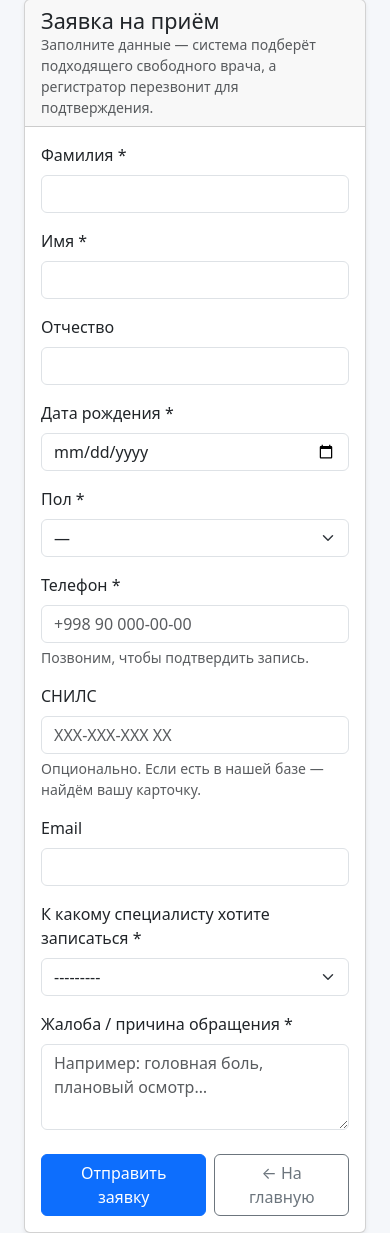
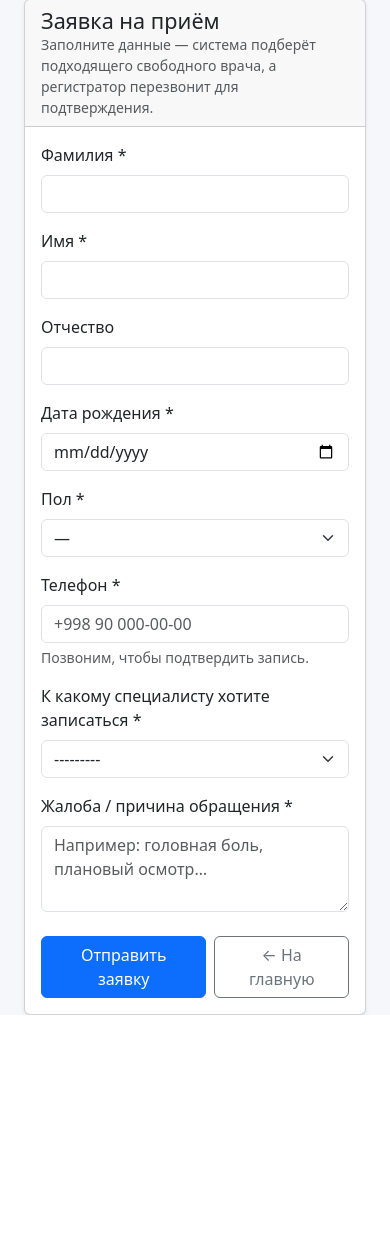
Before and after one commit to dima00110/project-jbnuu, a Django app: page /request/ in a window 390 px wide. Shown: the part 81-1314 px from the top of the page. After the commit the page ends 1096 px from the top, so only its background shows below. Run offline with Django 5.2, Linux system fonts and the light colour scheme; data that the repository does not hold is empty.

Commit message:
request form: drop optional snils and email fields
- PatientRequestForm no longer collects snils/email and lost the snils
  validator; the public form now asks for name, birth date, gender,
  phone, specialty and reason (+ honeypot)
- request_form.html: remove the two columns, remaining grid unchanged
- patient dedup (services.find_or_create_patient) is untouched: step ①
  by snils stays for programmatic calls, the web form just never sends
  it, so web requests fall through to step ② name + birth date
- smoke: 'field present' check replaced with absence checks for
  id_snils/id_email, snils/email params dropped from the request POSTs
  (patient CRUD checks keep using them); 282 -> 283 checks
- docs: UC22 main/alt flows no longer mention snils/email, dedup step ①
  annotated as "only when passed"

```diff
--- a/apps/appointments/forms.py
+++ b/apps/appointments/forms.py
@@ -124,7 +124,7 @@ class PatientRequestForm(forms.Form):
 
     Данные пациента + специальность → создаётся/находится карточка пациента
     и Direction в регистратуру, система подбирает свободных врачей.
-    Уникальность СНИЛС здесь не проверяется — её заменяет дедупликация
+    СНИЛС и email не собираются; дедупликация — по ФИО+дате рождения
     (apps.patients.services.find_or_create_patient).
     """
 
@@ -142,23 +142,12 @@ class PatientRequestForm(forms.Form):
         choices=[('', '—')] + list(Patient.Gender.choices),
         widget=forms.Select(attrs={'class': 'form-select'}),
     )
-    snils = forms.CharField(
-        label='СНИЛС', max_length=14, required=False,
-        help_text='Опционально. Если есть в нашей базе — найдём вашу карточку.',
-        widget=forms.TextInput(attrs={
-            'class': 'form-control', 'placeholder': 'ХХХ-ХХХ-ХХХ ХХ',
-        }),
-    )
     phone = forms.CharField(
         label='Телефон', max_length=32,
         help_text='Позвоним, чтобы подтвердить запись.',
         widget=forms.TextInput(attrs={
             'class': 'form-control', 'placeholder': '+998 90 000-00-00',
         }),
-    )
-    email = forms.EmailField(
-        label='Email', required=False,
-        widget=forms.TextInput(attrs={'class': 'form-control'}),
     )
     specialty = forms.ModelChoiceField(
         label='К какому специалисту хотите записаться',
@@ -204,17 +193,6 @@ class PatientRequestForm(forms.Form):
             raise forms.ValidationError('Телефон слишком короткий.')
         return phone
 
-    def clean_snils(self):
-        snils = (self.cleaned_data.get('snils') or '').strip()
-        if not snils:
-            return snils
-        digits = ''.join(c for c in snils if c.isdigit())
-        if len(digits) != 11:
-            raise forms.ValidationError(
-                'СНИЛС должен содержать 11 цифр (формат ХХХ-ХХХ-ХХХ ХХ).',
-            )
-        return snils
-
 
 class PatientQuickFindForm(forms.Form):
     """Быстрый выбор пациента для записи (поиск по списку)."""
--- a/templates/appointments/request_form.html
+++ b/templates/appointments/request_form.html
@@ -72,18 +72,6 @@
             </div>
 
             <div class="col-md-6">
-              <label class="form-label" for="id_snils">СНИЛС</label>
-              {{ form.snils }}
-              {% if form.snils.help_text %}<div class="form-text">{{ form.snils.help_text }}</div>{% endif %}
-              {% for e in form.snils.errors %}<div class="text-danger small">{{ e }}</div>{% endfor %}
-            </div>
-            <div class="col-md-6">
-              <label class="form-label" for="id_email">Email</label>
-              {{ form.email }}
-              {% for e in form.email.errors %}<div class="text-danger small">{{ e }}</div>{% endfor %}
-            </div>
-
-            <div class="col-md-6">
               <label class="form-label" for="id_specialty">К какому специалисту хотите записаться *</label>
               {{ form.specialty }}
               {% for e in form.specialty.errors %}<div class="text-danger small">{{ e }}</div>{% endfor %}
```
Also changed, not shown: docs/use-cases.md (+3 -3 lines), 1 other file.
